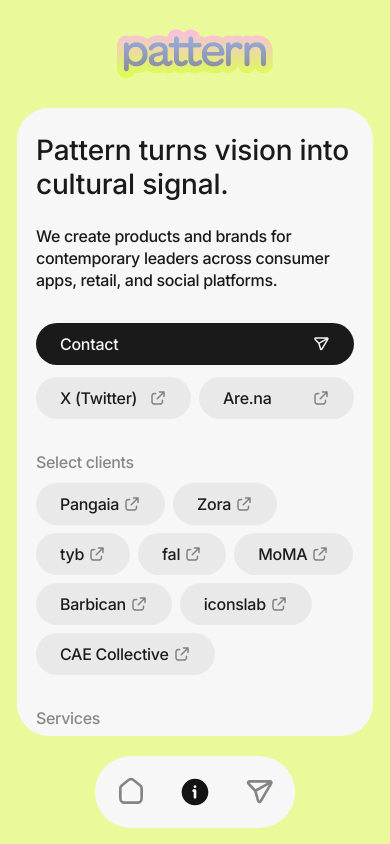
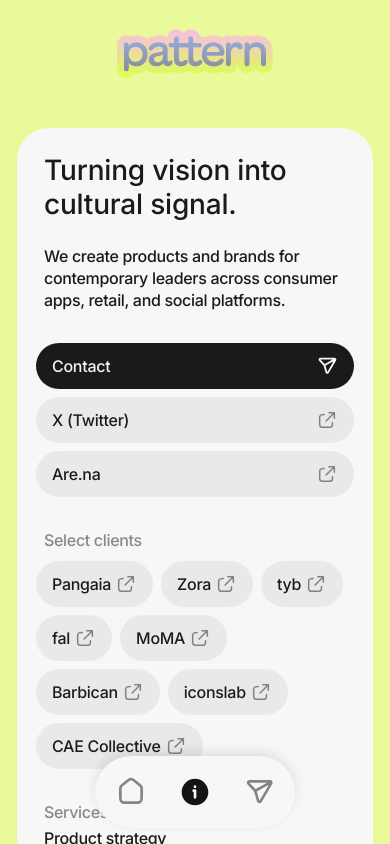
Before and after one commit to irisivanyi/pattern-studio, a Next.js app: page / in a window 390 px wide. Both pictures are taken after a click on the button 195 px from the left and 792 px from the top of the page. Shown: the top 844 px of the page. Built offline with nearby package versions, Linux system fonts and the light colour scheme.

Commit message:
info page updates

```diff
--- /dev/null
+++ b/components/BackgroundImage.tsx
@@ -0,0 +1,16 @@
+export default function BackgroundImage() {
+  return (
+    <div
+      className="inset-0 w-full h-full"
+      style={{
+        position: 'fixed',
+        top: 0,
+        left: 0,
+        width: '100%',
+        height: '100%',
+        background: 'linear-gradient(180deg, #DDF9AB 0%, #DED884 50%, #DDF9AB 100%)',
+        zIndex: 0,
+      }}
+    />
+  )
+}
--- a/components/BottomNav.tsx
+++ b/components/BottomNav.tsx
@@ -54,9 +54,10 @@
 
   return (
     <nav
-      className="fixed sm:bottom-8 left-1/2 -translate-x-1/2 bg-nav-bg rounded-[64px] px-5 py-5 flex gap-8 items-center justify-center z-[1000]"
+      className="fixed sm:bottom-8 left-1/2 -translate-x-1/2 bg-nav-bg rounded-[64px] px-5 py-5 flex gap-8 items-center justify-center z-[1000] shadow-lg"
       style={{
-        bottom: bottomOffset
+        bottom: bottomOffset,
+        boxShadow: '0 -4px 12px rgba(0, 0, 0, 0.1)'
       }}
     >
       <button
--- a/components/InfoPage.tsx
+++ b/components/InfoPage.tsx
@@ -1,7 +1,7 @@
 export default function InfoPage() {
   // Spacing constants - adjust these values to change modal positioning
-  const TOP_SPACING = 108; // Space from top of viewport (pushes modal down)
-  const BOTTOM_SPACING = 32; // Space from bottom of viewport
+  const TOP_SPACING = 128; // Space from top of viewport (pushes modal down)
+  const BOTTOM_SPACING = 128; // Space from bottom of viewport
   const NAV_BAR_SPACE = 32; // Nav bar height + bottom offset (16px offset + 72px nav height)
   const MODAL_TO_NAV_GAP = 44; // Gap between modal bottom and nav bar top
 
@@ -9,15 +9,15 @@
   const modalHeight = `calc(100vh - ${TOP_SPACING}px - ${BOTTOM_SPACING}px - ${NAV_BAR_SPACE}px - ${MODAL_TO_NAV_GAP}px)`;
 
   // Reusable icon components
-  const ContactIcon = ({ className = "w-[18px] h-[18px]" }: { className?: string }) => (
-    <svg xmlns="http://www.w3.org/2000/svg" className={className} viewBox="0 0 18 18" fill="none">
-      <path d="M7.21484 8.14599L15.75 3.41566M6.78576 8.17826L3.0757 4.26609C2.62248 3.78818 2.96126 3 3.6199 3H15.1887C15.7688 3 16.1293 3.63029 15.8352 4.13027L9.89289 14.2321C9.55774 14.8019 8.70288 14.6909 8.52432 14.0544L6.96368 8.49175C6.93074 8.37434 6.86967 8.26674 6.78576 8.17826Z" stroke="currentColor" strokeWidth="1.5" strokeLinecap="round" strokeLinejoin="round"/>
+  const ContactIcon = () => (
+  <svg xmlns="http://www.w3.org/2000/svg" width="22" height="22" viewBox="0 0 22 22" fill="none">
+      <path d="M8.81817 9.9562L19.2501 4.17469M8.29373 9.99564L3.75921 5.2141C3.20528 4.62999 3.61935 3.66666 4.42435 3.66666H18.564C19.273 3.66666 19.7136 4.43701 19.3541 5.04809L12.0913 17.3948C11.6817 18.0912 10.6369 17.9555 10.4186 17.1776L8.51119 10.3788C8.47093 10.2353 8.39629 10.1038 8.29373 9.99564Z" stroke="currentColor" stroke-width="1.83333" stroke-linecap="round" stroke-linejoin="round"/>
   </svg>
   );
 
-  const ExternalLinkIcon = ({ className = "w-[18px] h-[18px] opacity-50" }: { className?: string }) => (
-    <svg xmlns="http://www.w3.org/2000/svg" className={className} viewBox="0 0 18 18" fill="none">
-      <path d="M6.75 4.5H6.6C5.33988 4.5 4.70982 4.5 4.22852 4.74524C3.80516 4.96095 3.46095 5.30516 3.24524 5.72852C3 6.20982 3 6.83988 3 8.1V11.4C3 12.6601 3 13.2902 3.24524 13.7715C3.46095 14.1948 3.80516 14.539 4.22852 14.7548C4.70982 15 5.33988 15 6.6 15H9.9C11.1601 15 11.7902 15 12.2715 14.7548C12.6948 14.539 13.039 14.1948 13.2548 13.7715C13.5 13.2902 13.5 12.6601 13.5 11.4V11.25M10.5 3H15M15 3V7.5M15 3L8.25 9.75" stroke="currentColor" strokeWidth="1.5" strokeLinecap="round" strokeLinejoin="round"/>
+  const ExternalLinkIcon = () => (
+    <svg xmlns="http://www.w3.org/2000/svg" width="22" height="22" viewBox="0 0 22 22" fill="none" style={{ opacity: 0.5 }}>
+      <path d="M8.25008 5.49999H8.06675C6.5266 5.49999 5.75653 5.49999 5.16827 5.79972C4.65083 6.06337 4.23013 6.48407 3.96648 7.00152C3.66675 7.58977 3.66675 8.35985 3.66675 9.89999V13.9333C3.66675 15.4735 3.66675 16.2435 3.96648 16.8318C4.23013 17.3492 4.65083 17.7699 5.16827 18.0336C5.75653 18.3333 6.5266 18.3333 8.06675 18.3333H12.1001C13.6402 18.3333 14.4103 18.3333 14.9986 18.0336C15.516 17.7699 15.9367 17.3492 16.2003 16.8318C16.5001 16.2435 16.5001 15.4735 16.5001 13.9333V13.75M12.8334 3.66666H18.3334M18.3334 3.66666V9.16666M18.3334 3.66666L10.0834 11.9167" stroke="currentColor" strokeWidth="1.5" strokeLinecap="round" strokeLinejoin="round"/>
     </svg>
   );
 
@@ -30,60 +30,59 @@
       }}
     >
       <div
-        className="relative z-[1] w-full max-w-[356px] bg-nav-bg rounded-[32px] px-[19px] py-[25px] flex flex-col overflow-y-auto hide-scrollbar [scrollbar-width:none] [-ms-overflow-style:none]"
-        style={{
-          height: modalHeight,
-          maxHeight: modalHeight,
-        }}
+        className="relative z-[1] w-full max-w-[356px] bg-nav-bg rounded-[32px] px-[19px] py-[25px] flex flex-col"
       >
         {/* Title */}
-        <h1 className="font-inter font-medium text-[28px] leading-[34px] tracking-[-0.2px] text-[#1a1a1a] mb-6">
-          Pattern turns vision into cultural signal.
+        <h1 className="font-inter font-medium text-[28px] leading-[34px] tracking-[-0.2px] text-[#1a1a1a] mb-6 px-2">
+         Turning vision into cultural signal.
         </h1>
 
         {/* Description */}
-        <p className="font-inter font-medium text-base leading-[22px] tracking-[-0.32px] text-[#1a1a1a] mb-8">
+        <p className="font-inter font-medium text-base leading-[22px] tracking-[-0.32px] text-[#1a1a1a] mb-8 px-2">
           We create products and brands for contemporary leaders across consumer apps, retail, and social platforms.
         </p>
 
+        {/* Contact and Social Links */}
+        <div className="flex flex-col gap-2 mb-8">
           {/* Contact Button */}
-        <button className="w-full h-[42px] min-h-[42px] max-h-[42px] bg-[#1a1a1a] border-none rounded-[64px] text-[#f4f4f4] font-inter font-medium text-base leading-[20px] tracking-[-0.28px] cursor-pointer mb-3 transition-opacity duration-200 hover:opacity-90 active:opacity-80 flex items-center justify-between px-6">
+          <button className="w-full h-[46px] min-h-[46px] max-h-[46px] bg-[#1a1a1a] border-none rounded-[64px] text-[#f4f4f4] font-inter font-medium text-base leading-[20px] tracking-[-0.28px] cursor-pointer transition-opacity duration-200 hover:opacity-90 active:opacity-80 flex items-center justify-between px-4">
             <span>Contact</span>
-          <ContactIcon className="w-[18px] h-[18px]" />
+            <ContactIcon />
           </button>
 
           {/* Social Links */}
-        <div className="flex gap-2 mb-8">
-          <button className="flex-1 h-[42px] min-h-[42px] max-h-[42px] bg-[#e9e9e9] border-none rounded-[64px] text-[#1c1c1c] font-inter font-medium text-base leading-[20px] tracking-[-0.28px] cursor-pointer transition-opacity duration-200 hover:opacity-90 active:opacity-80 flex items-center justify-between px-6">
-            <span>X (Twitter)</span>
-            <ExternalLinkIcon />
+          <div className="flex flex-col gap-2">
+            <button className="relative w-full h-[46px] min-h-[46px] max-h-[46px] bg-[#e9e9e9] border-none rounded-[64px] text-[#1c1c1c] font-inter font-medium text-base leading-[20px] tracking-[-0.28px] cursor-pointer transition-all duration-200 active:opacity-80 flex items-center justify-between px-4 before:content-[''] before:absolute before:inset-0 before:rounded-[64px] before:opacity-0 before:transition-opacity before:duration-200 hover:before:opacity-100 before:bg-[rgba(26,26,26,0.08)]">
+              <span className="relative z-10">X (Twitter)</span>
+              <span className="relative z-10"><ExternalLinkIcon /></span>
             </button>
-          <button className="flex-1 h-[42px] min-h-[42px] max-h-[42px] bg-[#e9e9e9] border-none rounded-[64px] text-[#1c1c1c] font-inter font-medium text-base leading-[20px] tracking-[-0.28px] cursor-pointer transition-opacity duration-200 hover:opacity-90 active:opacity-80 flex items-center justify-between px-6">
-            <span>Are.na</span>
-            <ExternalLinkIcon />
+            <button className="relative w-full h-[46px] min-h-[46px] max-h-[46px] bg-[#e9e9e9] border-none rounded-[64px] text-[#1c1c1c] font-inter font-medium text-base leading-[20px] tracking-[-0.28px] cursor-pointer transition-all duration-200 active:opacity-80 flex items-center justify-between px-4 before:content-[''] before:absolute before:inset-0 before:rounded-[64px] before:opacity-0 before:transition-opacity before:duration-200 hover:before:opacity-100 before:bg-[rgba(26,26,26,0.08)]">
+              <span className="relative z-10">Are.na</span>
+              <span className="relative z-10"><ExternalLinkIcon /></span>
             </button>
+          </div>
         </div>
 
         {/* Select Clients */}
         <div className="flex flex-col gap-[10px] mb-8">
-          <p className="font-inter font-medium text-base leading-[22px] tracking-[-0.32px] text-[#1a1a1a] opacity-50 text-left">
+          <p className="font-inter font-medium text-base leading-[22px] tracking-[-0.32px] text-[#1a1a1a] opacity-50 text-left px-2">
             Select clients
           </p>
           <div className="flex flex-wrap gap-2">
             {['Pangaia', 'Zora', 'tyb', 'fal', 'MoMA', 'Barbican', 'iconslab', 'CAE Collective'].map((client) => (
               <button
                 key={client}
-                className="h-[42px] min-h-[42px] max-h-[42px] bg-[#e9e9e9] border-none rounded-[64px] text-[#1c1c1c] font-inter font-medium text-base leading-[20px] tracking-[-0.28px] cursor-pointer transition-opacity duration-200 hover:opacity-90 active:opacity-80 flex items-center gap-1 px-6"
+                className="relative h-[46px] min-h-[46px] max-h-[46px] bg-[#e9e9e9] border-none rounded-[64px] text-[#1c1c1c] font-inter font-medium text-base leading-[20px] tracking-[-0.28px] cursor-pointer transition-all duration-200 active:opacity-80 flex items-center gap-1 px-4 before:content-[''] before:absolute before:inset-0 before:rounded-[64px] before:opacity-0 before:transition-opacity before:duration-200 hover:before:opacity-100 before:bg-[rgba(26,26,26,0.08)]"
               >
-                <span>{client}</span>
-                <ExternalLinkIcon />
+                <span className="relative z-10">{client}</span>
+                <span className="relative z-10"><ExternalLinkIcon /></span>
               </button>
             ))}
           </div>
         </div>
 
         {/* Services */}
-        <div className="flex flex-col gap-[2px] mb-8">
+        <div className="flex flex-col gap-[2px] mb-8 px-2">
           <p className="font-inter font-medium text-base leading-[22px] tracking-[-0.32px] text-[#1a1a1a] opacity-50">
             Services
           </p>
@@ -99,7 +98,7 @@
         </div>
 
         {/* Pricing */}
-        <div className="flex flex-col gap-[2px] mb-8">
+        <div className="flex flex-col gap-[2px] mb-8 px-2">
           <p className="font-inter font-medium text-base leading-[22px] tracking-[-0.32px] text-[#1a1a1a] opacity-50">
             Pricing
           </p>
@@ -109,9 +108,9 @@
         </div>
 
         {/* Bottom Contact Button */}
-        <button className="w-full h-[42px] min-h-[42px] max-h-[42px] bg-[#1a1a1a] border-none rounded-[64px] text-[#f4f4f4] font-inter font-medium text-base leading-[20px] tracking-[-0.28px] cursor-pointer transition-opacity duration-200 hover:opacity-90 active:opacity-80 flex items-center justify-between px-6">
+        <button className="w-full h-[46px] min-h-[46px] max-h-[46px] bg-[#1a1a1a] border-none rounded-[64px] text-[#f4f4f4] font-inter font-medium text-base leading-[20px] tracking-[-0.28px] cursor-pointer transition-opacity duration-200 hover:opacity-90 active:opacity-80 flex items-center justify-between px-4">
           <span>Contact</span>
-          <ContactIcon className="w-[18px] h-[18px]" />
+          <ContactIcon />
         </button>
       </div>
     </div>
```
Also changed, not shown: components/InfoPageBackgroundBlur.tsx (added, +60 -0 lines). Lines whose indentation alone changed are shown as unchanged.
